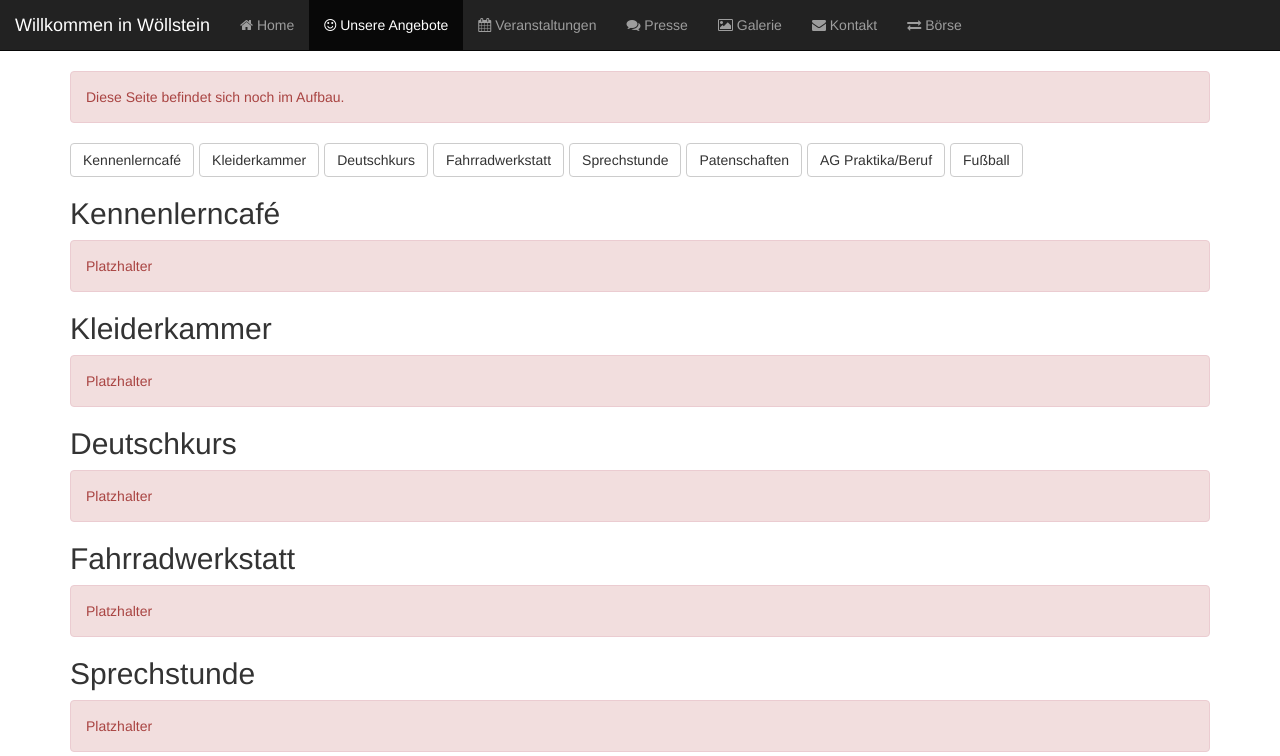
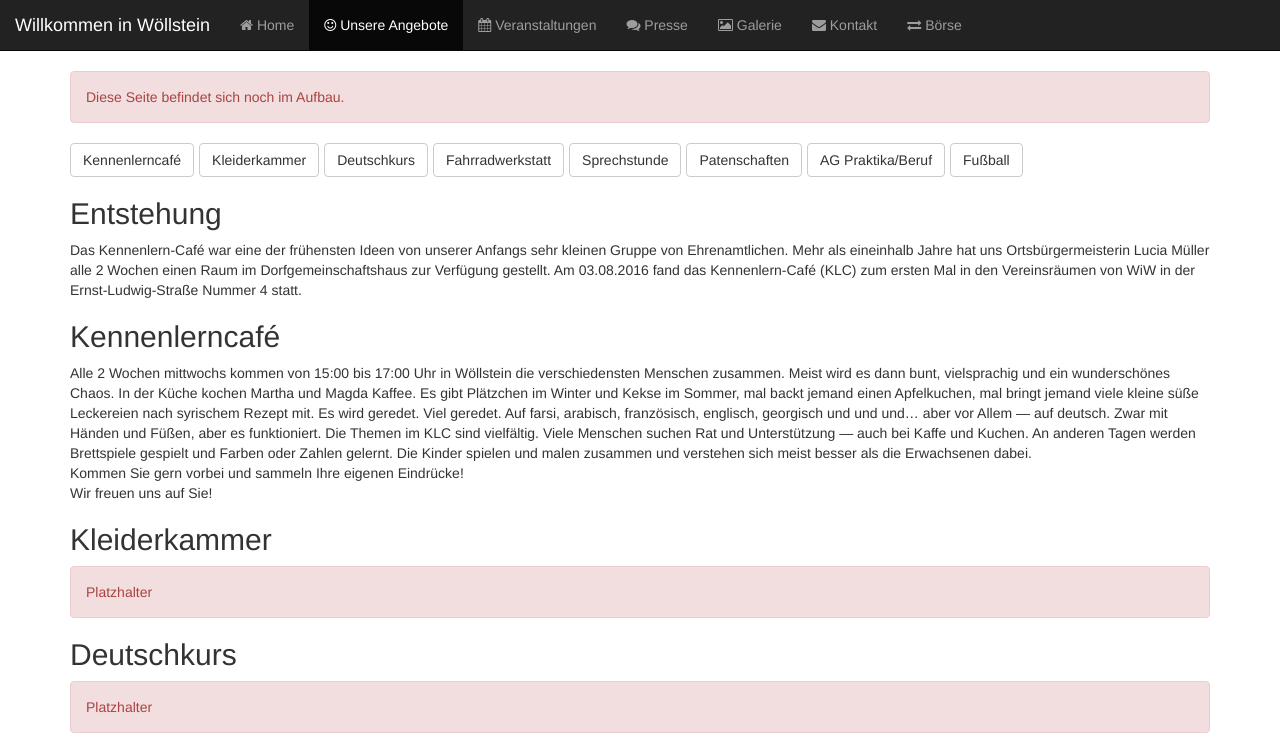
Before and after one commit to fenhl/willkommeninwoellstein.de, a plain HTML site: page angebote.html in a window 1280 px wide. Shown: the top 756 px of the page. Drawn offline with nearby package versions, Linux system fonts and the light colour scheme.

Commit message:
Angebote: Text für Kennlerncafé

```diff
--- a/angebote.html
+++ b/angebote.html
@@ -43,8 +43,22 @@
                 <a class="btn btn-default" href="#praktika">AG Praktika/Beruf</a>
                 <a class="btn btn-default" href="#fussball">Fußball</a>
             </div>
+            <h2>Entstehung</h2>
+            <p>
+                Das Kennenlern-Café war eine der frühensten Ideen von unserer Anfangs sehr kleinen Gruppe von Ehrenamtlichen.
+                Mehr als eineinhalb Jahre hat uns Ortsbürgermeisterin Lucia Müller alle 2 Wochen einen Raum im Dorfgemeinschaftshaus zur Verfügung gestellt.
+                Am 03.08.2016 fand das Kennenlern-Café (KLC) zum ersten Mal in den Vereinsräumen von WiW in der Ernst-Ludwig-Straße Nummer 4 statt.
+            </p>
             <h2 id="klc">Kennenlerncafé</h2>
-            <div class="alert alert-danger">Platzhalter</div>
+            <p>
+                Alle 2 Wochen mittwochs kommen von 15:00 bis 17:00 Uhr in Wöllstein die verschiedensten Menschen zusammen.
+                Meist wird es dann bunt, vielsprachig und ein wunderschönes Chaos. In der Küche kochen Martha und Magda Kaffee. Es gibt Plätzchen im Winter und Kekse im Sommer, mal backt jemand einen Apfelkuchen, mal bringt jemand viele kleine süße Leckereien nach syrischem Rezept mit.
+                Es wird geredet. Viel geredet. Auf farsi, arabisch, französisch, englisch, georgisch und und und… aber vor Allem — auf deutsch. Zwar mit Händen und Füßen, aber es funktioniert.
+                Die Themen im KLC sind vielfältig. Viele Menschen suchen Rat und Unterstützung — auch bei Kaffe und Kuchen. An anderen Tagen werden Brettspiele gespielt und Farben oder Zahlen gelernt.
+                Die Kinder spielen und malen zusammen und verstehen sich meist besser als die Erwachsenen dabei.<br />
+                Kommen Sie gern vorbei und sammeln Ihre eigenen Eindrücke!<br />
+                Wir freuen uns auf Sie!
+            </p>
             <h2 id="kleiderkammer">Kleiderkammer</h2>
             <div class="alert alert-danger">Platzhalter</div>
             <h2 id="deutschkurs">Deutschkurs</h2>
```
